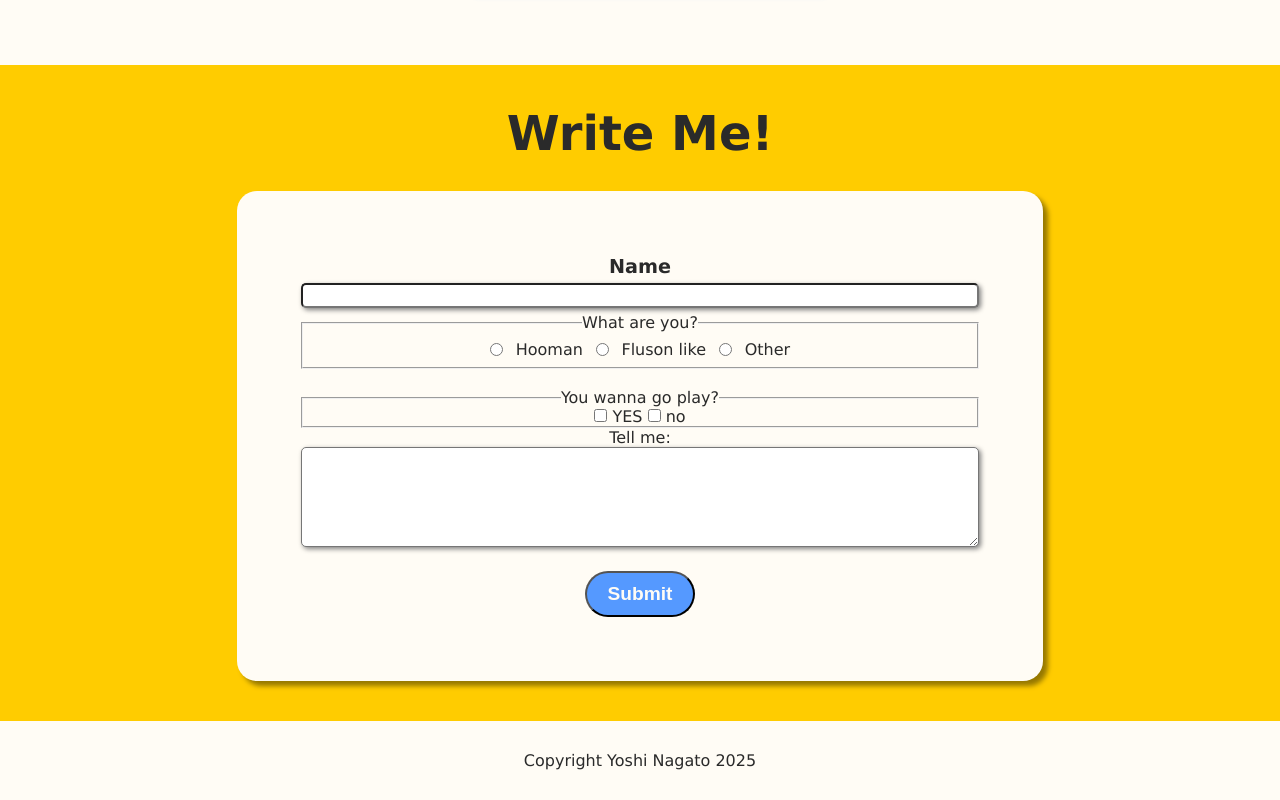
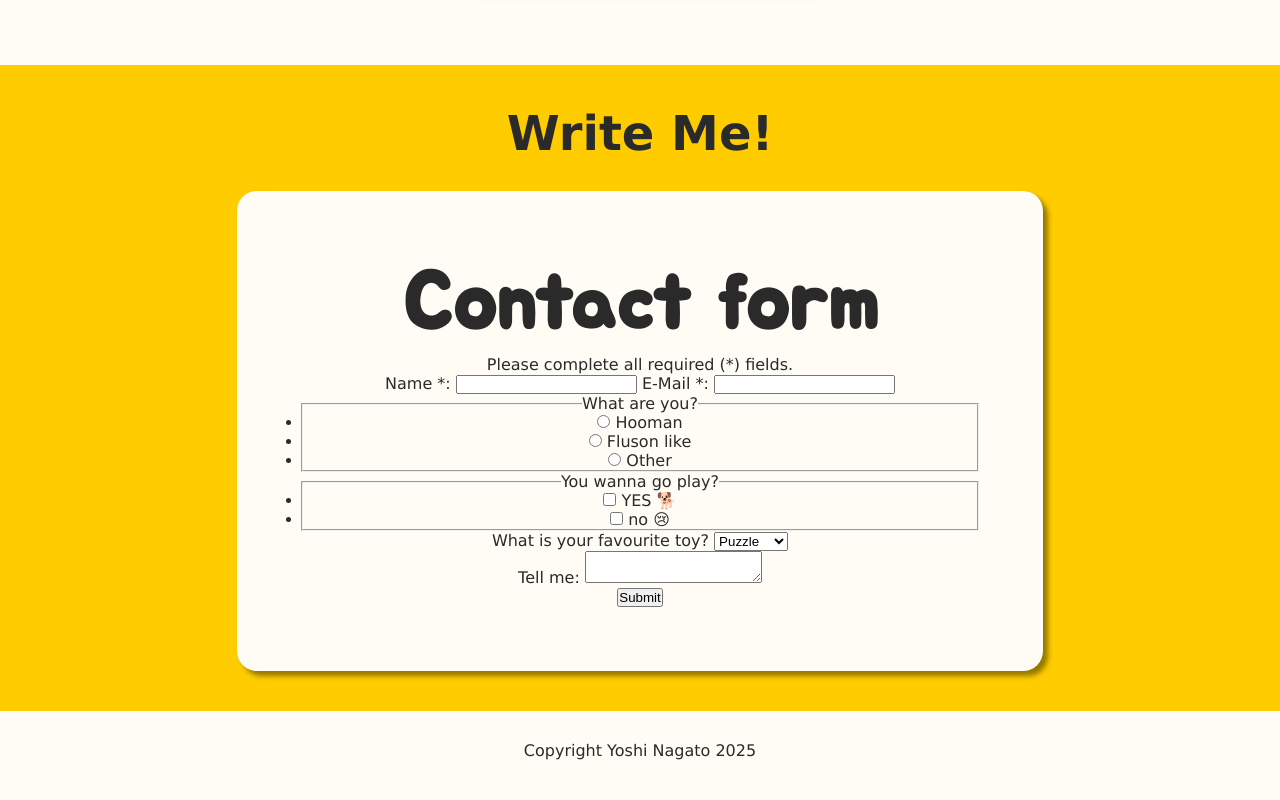
Before and after one commit to YoshiNagato/Flusons-Page, a plain HTML site: page index.html in a window 1280 px wide. Shown: the part 2415-3215 px from the top of the page. Drawn offline with Linux system fonts and the light colour scheme; a web font is replaced by a local one.

Commit message:
Enhancing the  html contact form

```diff
--- a/index.html
+++ b/index.html
@@ -131,30 +131,76 @@
             <div class="contact">
                 <h2>Write Me!</h2>
                 <div class="contactWrapper">
-                    <form action="">
-                        <label for="fname" id="fname">Name</label><br>
-                        <input class="name" type="text" id="fname" name="fname" required> <br>
+                    <form action="/my-handling-form-page" method="post">
+                        <h1>Contact form</h1>
+                        <p>Please complete all required (*) fields.</p>
+                        <section class="contactInformation">
+                            <label for="fname">Name *:
+                                <input class="name" type="text" id="fname" name="user_name" required>
+                            </label>
+                            <label for="email">E-Mail *:
+                                <input class="email" type="email" id="email" name="user_email" required>
+                            </label>
+                        </section>
                         <fieldset class="species">
                             <legend>What are you?</legend>
-                            <input type="radio" id="hooman" name="species" value="Hooman">
-                            <label for="hooman">Hooman</label>
-                            <input type="radio" id="dog" name="species" value="Fluson like">
-                            <label for="dog">Fluson like</label>
-                            <input type="radio" id="other" name="species" value="other">
-                            <label for="other">Other</label>
+                            <ul>
+                                <li>
+                                    <label for="hooman">
+                                        <input type="radio" id="hooman" name="species" value="Hooman">
+                                        Hooman
+                                    </label>
+                                </li>
+                                <li>
+                                    <label for="dog">
+                                        <input type="radio" id="dog" name="species" value="Fluson like">
+                                        Fluson like
+                                    </label>
+                                </li>
+                                <li>
+                                    <label for="other">
+                                        <input type="radio" id="other" name="species" value="other">
+                                        Other
+                                    </label>
+                                </li>
+                            </ul>
                         </fieldset>
-                        <br>
                         <fieldset class="play">
                             <legend>You wanna go play?</legend>
-                            <input type="checkbox" id="yes" name="play" value="Yes">
-                            <label for="yes">YES</label>
-                            <input type="checkbox" id="no" name="play" value="No">
-                            <label for="no">no</label>
+                            <ul>
+                                <li>
+                                    <label for="yes">
+                                        <input type="checkbox" id="yes" name="play" value="Yes">
+                                        YES 🐕
+                                    </label>
+                                </li>
+                                <li>
+                                    <label for="no">
+                                        <input type="checkbox" id="no" name="play" value="No">
+                                        no 😢
+                                    </label>
+                                </li>
+                            </ul>
                         </fieldset>
-                        <legend>Tell me:</legend>
-                        <textarea></textarea>
-                        <br>
-                        <button class="submit">Submit</button>
+                        <p>
+                            <label for="toy">
+                                <span>What is your favourite toy?</span>
+                            </label>
+                            <select id="toy" name="user_toy">
+                                <option value="puzzle">Puzzle</option>
+                                <option value="fetch">Fetch</option>
+                                <option value="tug">Tug</option>
+                                <option value="treat">Treat</option>
+                                <option value="squeaky">Squeaky</option>
+                                <option value="stick">Stick</option>
+                            </select>
+                        </p>
+                        <p>
+                            <label for="msg">Tell me:</label>
+                            <textarea id="msg" name="user_message"></textarea>
+                        </p>
+                        <button class="submit" type="submit">Submit</button>
+
                     </form>
                 </div>
             </div>
--- a/styles.css
+++ b/styles.css
@@ -340,10 +340,10 @@ header {
     box-shadow: 5px 5px 5px #967800;
 }
 
-form>label {
+/* form>label {
     font-weight: bold;
     font-size:1.2rem;
-}
+} */
 
 /* fieldset {
     display:flex;
@@ -353,7 +353,7 @@ form>label {
     padding:10px 0;
     margin:10px 0;
 } */
-
+/*
 .species {
     display:flex;
     flex-wrap: wrap;
@@ -373,7 +373,7 @@ textarea {
 .name {
     width:100%;
     border-radius: 5px;
-    /* padding:3px; */
+    padding:3px;
     font-size: 1.1rem;
     margin:5px 0;
     box-shadow: 2px 2px 5px gray;
@@ -387,7 +387,7 @@ textarea {
     border-radius: 50px;
     font-size: 1.2em;
     font-weight: bold;
-}
+} */
 
 
 footer {
```
